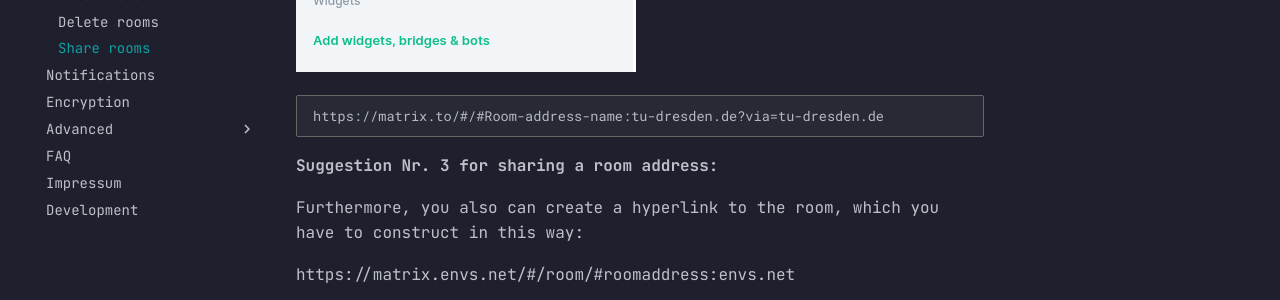
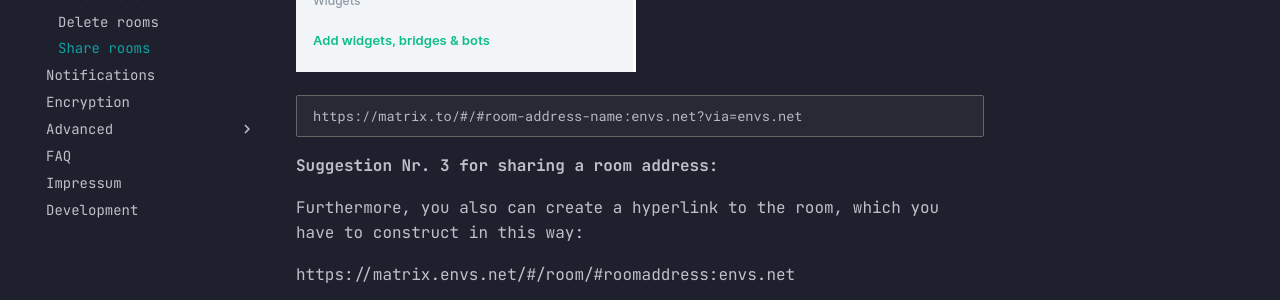
Before and after one commit to envs-net/matrix-doc, an MkDocs documentation site: the page built from docs/rooms/sharing.md, in a window 1280 px wide and 900 px high, scrolled down 2382 px. Shown: the part 374-674 px from the top of the window. Built offline with MkDocs 1.6.1 and Material for MkDocs 9.7.7, drawn with Linux system fonts in a browser that asks for light colours; part of the change alters nothing that is shown.

Commit message:
rooms/sharing.md move address to envs.net

````diff
--- a/docs/rooms/sharing.md
+++ b/docs/rooms/sharing.md
@@ -50,7 +50,7 @@ The share icon at the top right of each room also offers a matrix.to-link, as we
 ![share icon marked in the chat view of the room](/images/04_Sharing-Button_en.png)
 
 ```
-https://matrix.to/#/#Room-address-name:tu-dresden.de?via=tu-dresden.de
+https://matrix.to/#/#room-address-name:envs.net?via=envs.net
 ```
 
 **Suggestion Nr. 3 for sharing a room address:**
````
